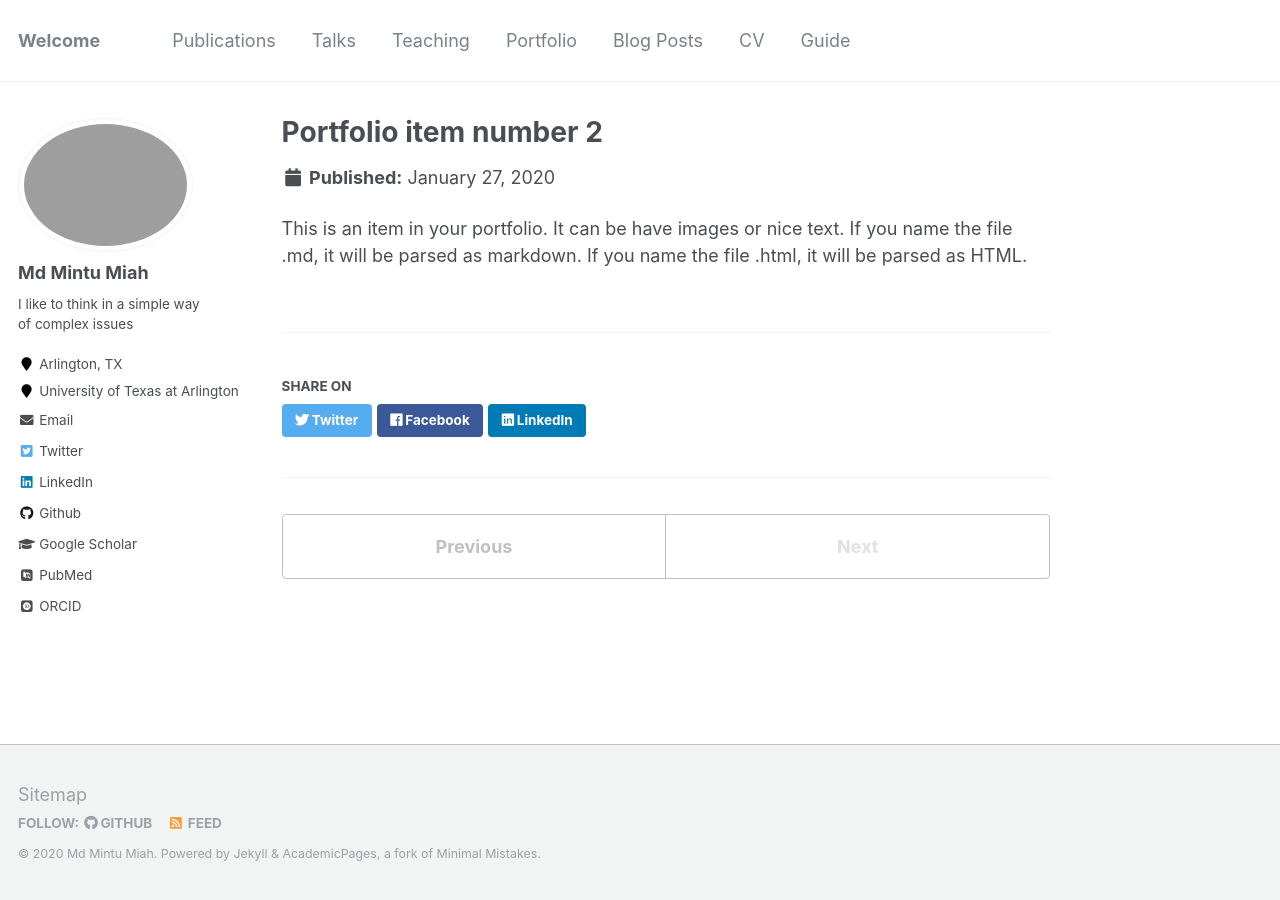
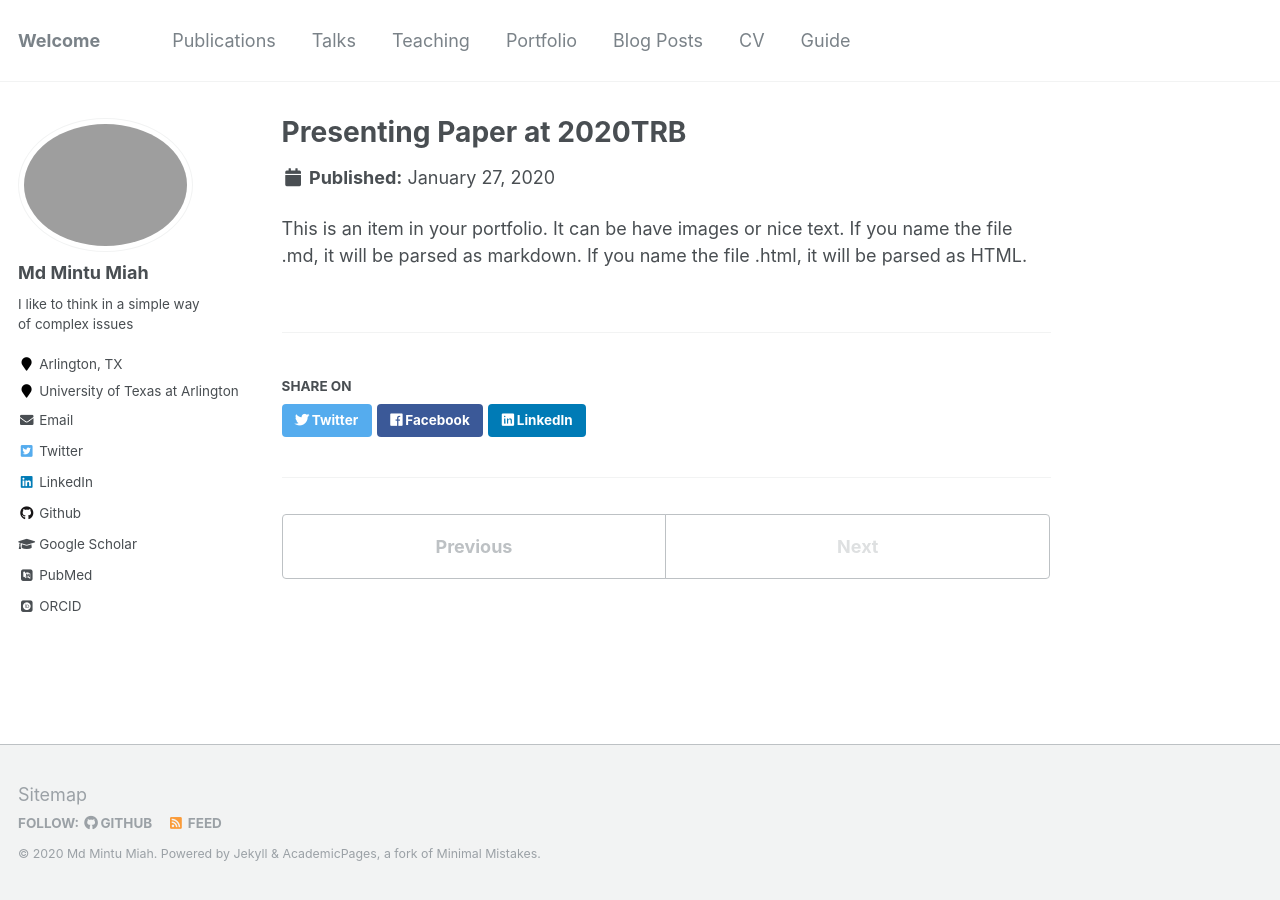
Before and after one commit to mintu07ruet/mintu07ruet.github.io, a Jekyll site: the page built from _portfolio/portfolio-2.html, in a window 1280 px wide. Built offline with Jekyll 4.4.1, drawn with Linux system fonts in a browser that asks for light colours; some web fonts are replaced.

Commit message:
Update portfolio-2.html

```diff
--- a/_portfolio/portfolio-2.html
+++ b/_portfolio/portfolio-2.html
@@ -1,6 +1,6 @@
 ---
-title: "Portfolio item number 2"
-excerpt: "Short description of portfolio item number 2 <br/><img src='/images/500x300.png'>"
+title: "Presenting Paper at 2020TRB"
+excerpt: "I am presenting our research paper in 2020 TRB annual Meetings <br/><img src='/images/500x310.png'>"
 collection: portfolio
 ---
 
```
